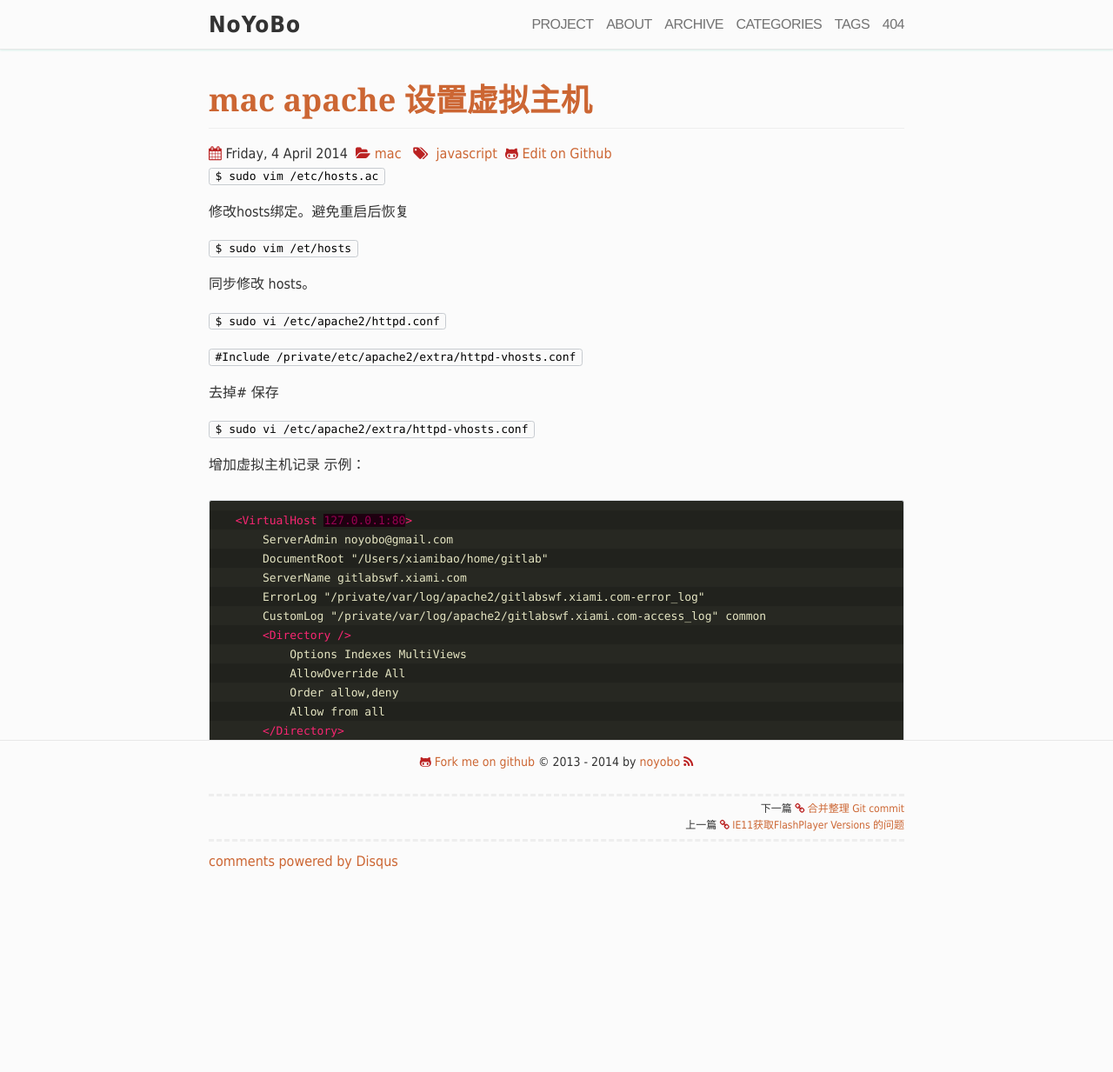
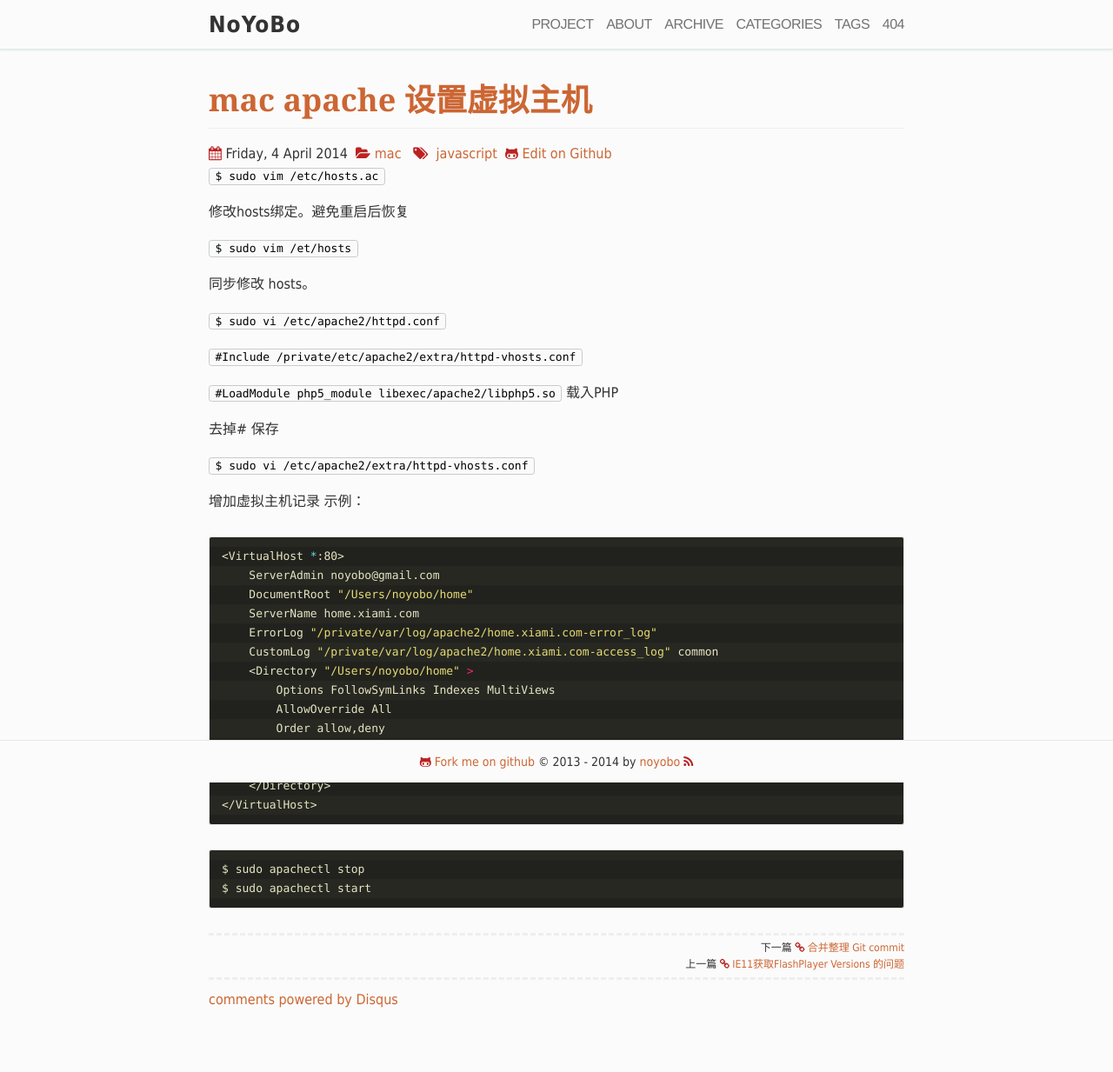
Before and after one commit to noyobo/noyobo.github.com, a Jekyll site: the page built from _posts/2014-04-04-mac-apache-hosts.md, in a window 1280 px wide. Shown: the whole page at 87% size. Built offline with Jekyll 4.4.1, drawn with Linux system fonts in a browser that asks for light colours; nearby versions of some CDN libraries; Markdown is read by kramdown in place of the engine named in the settings; comment, search, counter and statistics services are not loaded; before the commit the page ends 1073 px from its top, so only the background shows below that.

Commit message:
Update 2014-04-04-mac-apache-hosts.md

````diff
--- a/_posts/2014-04-04-mac-apache-hosts.md
+++ b/_posts/2014-04-04-mac-apache-hosts.md
@@ -20,6 +20,8 @@ category: mac
 
 `#Include /private/etc/apache2/extra/httpd-vhosts.conf`
 
+`#LoadModule php5_module libexec/apache2/libphp5.so` 载入PHP
+
 去掉# 保存
 
 `$ sudo vi /etc/apache2/extra/httpd-vhosts.conf`
@@ -27,18 +29,24 @@ category: mac
 增加虚拟主机记录
 示例：
 
-```xml
-  <VirtualHost 127.0.0.1:80>
-      ServerAdmin noyobo@gmail.com
-      DocumentRoot "/Users/xiamibao/home/gitlab"
-      ServerName gitlabswf.xiami.com
-      ErrorLog "/private/var/log/apache2/gitlabswf.xiami.com-error_log"
-      CustomLog "/private/var/log/apache2/gitlabswf.xiami.com-access_log" common
-      <Directory />
-          Options Indexes MultiViews
-          AllowOverride All
-          Order allow,deny
-          Allow from all
-      </Directory>
-  </VirtualHost>
+```bash
+<VirtualHost *:80>
+    ServerAdmin noyobo@gmail.com
+    DocumentRoot "/Users/noyobo/home"
+    ServerName home.xiami.com
+    ErrorLog "/private/var/log/apache2/home.xiami.com-error_log"
+    CustomLog "/private/var/log/apache2/home.xiami.com-access_log" common
+    <Directory "/Users/noyobo/home" >
+        Options FollowSymLinks Indexes MultiViews
+        AllowOverride All
+        Order allow,deny
+        Allow from all
+        Require all granted  # 如果遇到 403 尝试开启
+    </Directory>
+</VirtualHost>
 ```
+
+```
+$ sudo apachectl stop
+$ sudo apachectl start
+```
````
